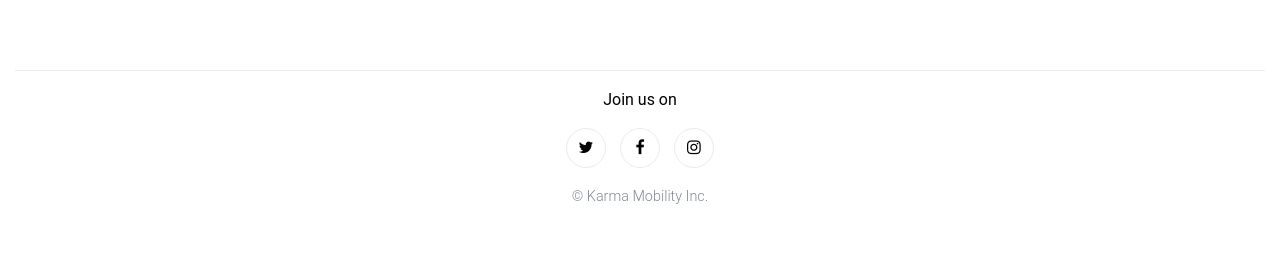
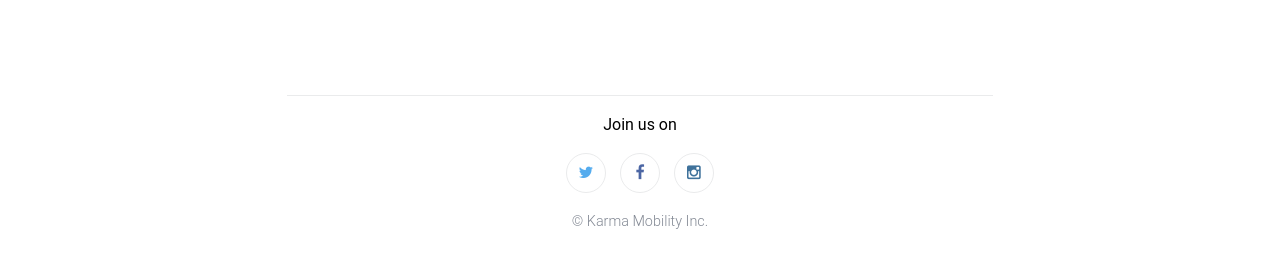
Before and after one commit to kylefrance/fewd-landing-page-clone, a plain HTML site: page index.html in a window 1280 px wide. Shown: the part 1211-1478 px from the top of the page. Drawn offline with Linux system fonts and the light colour scheme.

Commit message:
commit message

```diff
--- a/css/style.css
+++ b/css/style.css
@@ -55,6 +55,9 @@ div {
 	display: block;
 }
 .content {
+    width: 46rem;
+}
+.content {
 	padding: 0 0.938rem;
 	margin: 0 auto;
 	min-width: 37.5rem;
@@ -94,7 +97,7 @@ div {
 	color: #333333;
 }
 .introduction {
-	background-image: url(http://thinkful-ed.github.io/karma-clone/img/first-background.jpg);
+	background-image: url(../images/first-background.jpg);
 	background-position: center bottom;
 	background-repeat: no-repeat;
 	background-size: cover;
--- a/index.html
+++ b/index.html
@@ -2,10 +2,9 @@
 <html lang="en">
 <head>
 	<link rel="stylesheet" href="css/style.css"
-	<link href='http://fonts.googleapis.com/css?family=Roboto:400,500,300' rel='stylesheet' type='text/css'>
+	<link href='//fonts.googleapis.com/css?family=Roboto:400,500,300' rel='stylesheet' type='text/css'>
 	<meta charset="UTF-8">
 	<link href="css/font-awesome.min.css" rel="stylesheet">
-	<link href="//maxcdn.bootstrapcdn.com/font-awesome/4.2.0/css/font-awesome.min.css" rel="stylesheet">
 	<title>Document</title>
 </head>
 <body>
@@ -56,13 +55,13 @@
 			<hr>
 			<h5>Join us on</h5>
 			<ul class="icons">
-				<li>
+				<li class="twitter">
 					<i class="fa fa-twitter"></i>
 				</li>
-				<li>
+				<li class="facebook">
 					<i class="fa fa-facebook"></i>
 				</li>
-				<li>
+				<li class="instagram">
 					<i class="fa fa-instagram"></i>
 				</li>
 			</ul>
```
